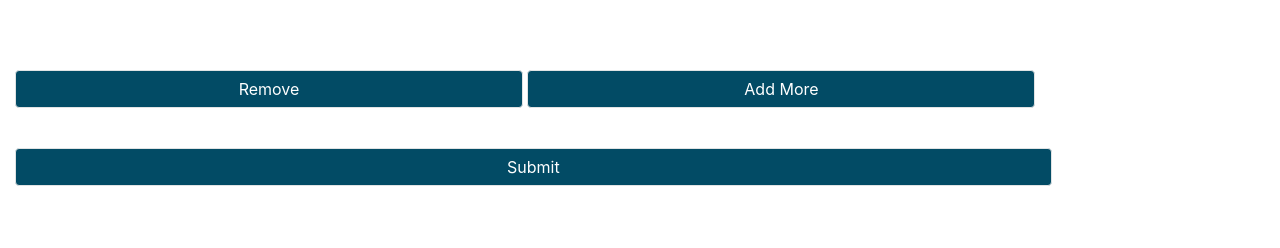
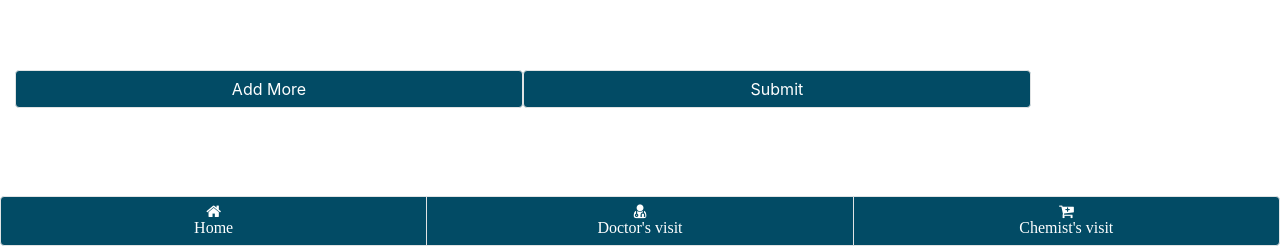
Before and after one commit to teamdcr2020/React-UI, a React (Create React App) app: page /doctorVisitForm in a window 1280 px wide. Shown: the part 1224-1472 px from the top of the page. Built offline with nearby package versions, Linux system fonts and the light colour scheme; sample sign-in values are in the browser's storage.

Commit message:
implementing the x close functionality

```diff
--- a/src/components/DCR/DoctorVisit.js
+++ b/src/components/DCR/DoctorVisit.js
@@ -189,15 +189,15 @@ class DoctorVisits extends Component {
   }
 
   removeTemplate(index) {
+    let item = index.index;
+
     console.log('removeTemplate called for index: ' + JSON.stringify(index))
-    let visitList = this.state.doctorVisitFormList;
-    for (let i = 0; i < visitList.length; i++) {
-      if (i === index) {
-        visitList.splice(i, 1)
-      }
-
+    if(this.state.doctorVisitFormList[item])
+    {
+    this.state.doctorVisitFormList[item].current. hideTemplate();
+    this.state.doctorVisitFormList.splice(index.index,1);
+    document.getElementById("form"+index.index).style.display= "none";
     }
-    this.setState({ doctorVisitFormList: visitList })
 
   }
   render() {
@@ -212,10 +212,10 @@ class DoctorVisits extends Component {
         {this.state.doctorVisitFormList.map((form, index) => {
           //   {this.setState({noOfForms: this.state.noOfForms+1})}
           console.log('index while population of doctor visit template' + index);
-          return <div> <br />
+          return <div id={'form'+index}>   <br />
             <button type="submit" className="btn btn-default btn-primary custom-btn" style={{ width: "9%" }} onClick={() => this.removeTemplate({ index })}> X </button>
             <a id={'showHide' + index} onClick={() => this.showHide({ index })} className="btn btn-default btn-primary custom-btn" style={{ width: "90%" }}  >  {index + 1}. Doctor Visit </a>
-            <Template id={'template' + index} size={this.state.doctorVisitFormList != null && this.state.doctorVisitFormList.length} showHideName={this.showHideName} ref={this.state.doctorVisitFormList[index]} />
+            <Template id={'template' + index}  size={this.state.doctorVisitFormList != null && this.state.doctorVisitFormList.length} showHideName={this.showHideName} ref={this.state.doctorVisitFormList[index]} />
 
           </div>
 
@@ -260,15 +260,17 @@ class DoctorVisits extends Component {
             <div className="form-group">
               <br /><br />
               <div className="col-sm-offset-2 col-sm-10">
-                <button type="submit" className="btn btn-default btn-primary custom-btn" style={{ width: "49%" }} onClick={() => this.removeTemplate()}> Remove </button>  <button type="submit" style={{ width: "49%" }} className="btn btn-default btn-primary custom-btn " onClick={this.addForms}>Add More </button>
+                {/* <button type="submit" className="btn btn-default btn-primary custom-btn" style={{ width: "49%" }} onClick={() => this.removeTemplate()}> Remove </button>  */}
+                <button type="submit" style={{ width: "49%" }} className="btn btn-default btn-primary custom-btn " onClick={this.addForms}>Add More </button>
+                <button type="submit" style={{ width: "49%" }} className="btn btn-default btn-primary custom-btn">Submit</button>
               </div>
             </div>
             <br />
-            <div className="form-group">
+            {/* <div className="form-group">
               <div className="col-sm-offset-2 col-sm-10">
                 <button type="submit" className="btn btn-default btn-primary custom-btn">Submit</button>
               </div>
-            </div>
+            </div> */}
             <br />
             <br />
 
--- a/src/components/DCR/DoctorVisitFormTemplate.js
+++ b/src/components/DCR/DoctorVisitFormTemplate.js
@@ -47,7 +47,8 @@ export class Template extends Component {
       lblStyle: '1px solid #cccccc',
       giftStyle: 'searchBox',
       remarksStyle: '1px solid #cccccc',
-      doctorExists: false
+      doctorExists: false,
+      displayStatus: 'block'
 
     }
     this.handleHeadquarterSelection = this.handleHeadquarterSelection.bind(this)
@@ -59,6 +60,7 @@ export class Template extends Component {
     this.removePhysicianSample = this.removePhysicianSample.bind(this)
     this.returnFilledForm = this.returnFilledForm.bind(this)
     this.validateForm = this.validateForm.bind(this)
+    this.hideTemplate = this.hideTemplate.bind(this)
 
   }
 
@@ -327,11 +329,12 @@ export class Template extends Component {
           if (doctor.templateId == this.state.id) {
             found = true;
           }
-          if (doctor.doctor[0].id == e[0].id && validDoctor) {
+          if (doctor.doctor[0].id == e[0].id && validDoctor && !found ) {
             this.state.selectedDoctor = '';
             validDoctor = false;
             this.setState({ doctorStyle: this.state.errorBorderStyle })
             this.setState({ doctorExists: true })
+            console.log("doctor validation 1")
           }
         }
       })
@@ -341,18 +344,21 @@ export class Template extends Component {
         let value = { "templateId": this.state.id, 'doctor': e }
         filledDoctors.push(value);
         sessionStorage.setItem('filledDoctors', JSON.stringify(filledDoctors));
+        console.log("doctor validation 2")
       }
       else if (found && validDoctor) {
         filledDoctors.map((doctor) => {
           if (doctor) {
             if (doctor.templateId == this.state.id) {
               doctor.doctor = e
+              console.log("doctor validation 3")
             }
           }
         })
         this.setState({ doctorExists: false })
         this.setState({ doctorStyle: this.state.defaultBorderStyle })
         sessionStorage.setItem('filledDoctors', JSON.stringify(filledDoctors));
+        console.log("doctor validation 4")
       }
 
     }
@@ -362,7 +368,7 @@ export class Template extends Component {
     let visit = this.returnFilledForm();
     let errorBorderStyle = '2px solid red'
     let defaultBorderStyle = '1px solid #cccccc';
-    let headquarterStyle = document.getElementById("headquarterDropdown" + this.state.id).style.border
+   // let headquarterStyle = document.getElementById("headquarterDropdown" + this.state.id).style.border
     console.log(JSON.stringify(visit) + '----' + this.state.id)
     if (visit.headquarterId == null || visit.headquarterId.length == 0) {
       valid = false;
@@ -392,6 +398,11 @@ export class Template extends Component {
       this.setState({ productStyle: 'searchBox' })
 
     return valid;
+  }
+
+  hideTemplate()
+  {
+    document.getElementById(this.props.id).innerHTML = "<div/>"
   }
 
   render() {
@@ -427,11 +438,15 @@ export class Template extends Component {
     giftsList = (this.state.giftsList != null && this.state.giftsList.map((gift) => { return { name: gift.name, id: gift.id } }))
     //console.log(typeof (giftsList) + ' gift list: ' + JSON.stringify(giftsList))
 
+    // let deleteItem = "template"+this.props.removeIndex;
+    // console.log("properties to delete: "+this.props.removeIndex+"  this template: "+this.props.id+"   deleteItem "+deleteItem+ "   "+(this.props.id === deleteItem));
 
+    // if(this.props.id === deleteItem)
+    //    return(<div></div>)
+    // else
     return (
 
-
-      <form className="form-horizontal  " style={{ marginLeft: "5%", marginRight: "5%" }} id={this.props.id} idsize={this.props.size} srole="form">
+      <form className="form-horizontal  " style={{ marginLeft: "5%", marginRight: "5%" }} id={this.props.id} idsize={this.props.size} srole="form" >
 
         <br />
 
```
